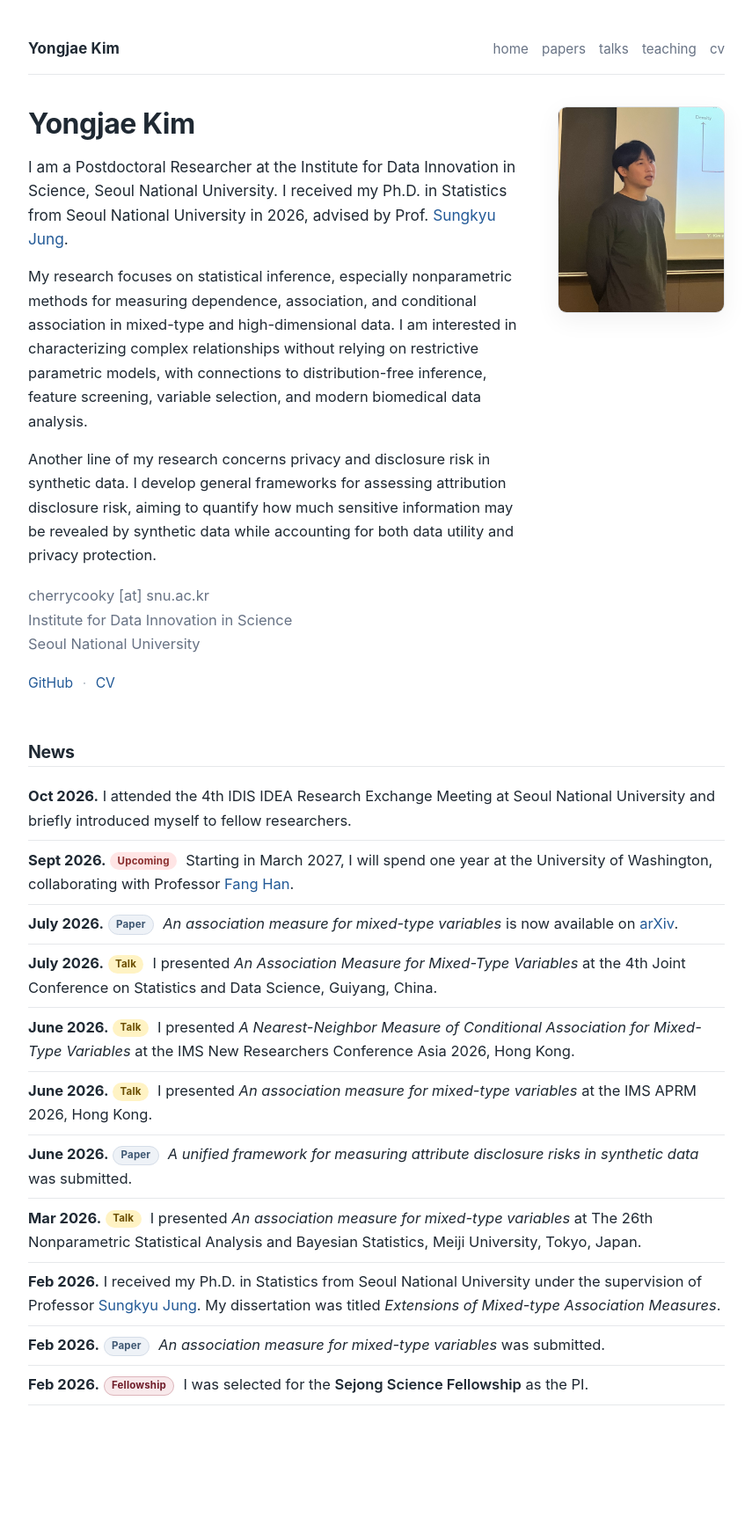
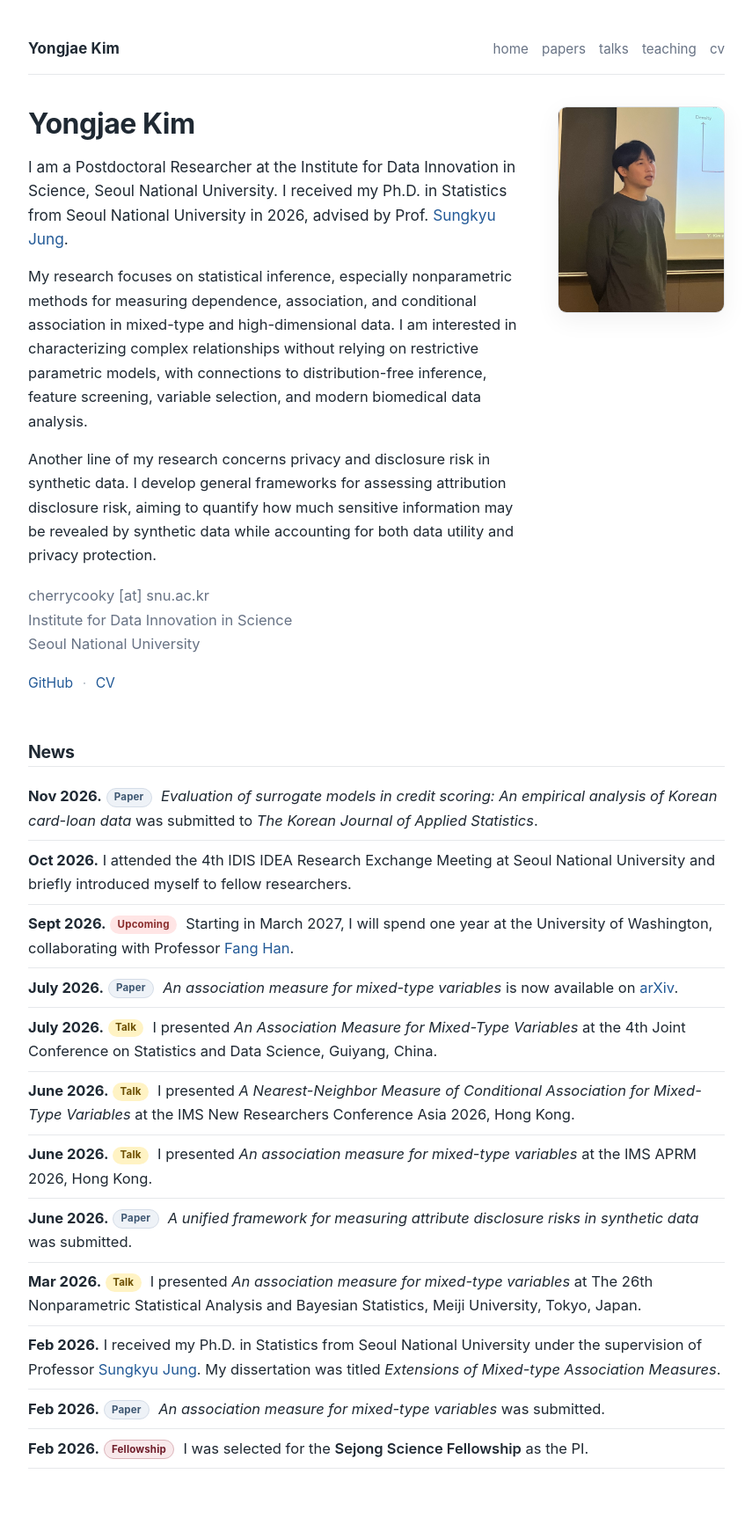
Before and after one commit to cherrrycooky/cherrrycooky.github.io, a Jekyll site: the page built from index.markdown, in a window 1280 px wide. Shown: the whole page at 88% size, without its empty margins (212-1067 px from the left). Built offline with Jekyll 4.4.1, drawn with Linux system fonts in a browser that asks for light colours; before the commit the page ends 1670 px from its top, so only the background shows below that.

Commit message:
Announce credit scoring manuscript submission

```diff
--- a/index.markdown
+++ b/index.markdown
@@ -39,6 +39,7 @@ title: Home
 <section class="news-section">
   <h2>News</h2>
   <ul class="news-list">
+    <li><span class="news-date">Nov 2026.</span> <span class="tag tag-paper">Paper</span> <em>Evaluation of surrogate models in credit scoring: An empirical analysis of Korean card-loan data</em> was submitted to <em>The Korean Journal of Applied Statistics</em>.</li>
     <li><span class="news-date">Oct 2026.</span> I attended the 4th IDIS IDEA Research Exchange Meeting at Seoul National University and briefly introduced myself to fellow researchers.</li>
     <li><span class="news-date">Sept 2026.</span> <span class="tag tag-upcoming">Upcoming</span> Starting in March 2027, I will spend one year at the University of Washington, collaborating with Professor <a href="https://sites.stat.washington.edu/people/fanghan/">Fang Han</a>.</li>
     <li><span class="news-date">July 2026.</span> <span class="tag tag-paper">Paper</span> <em>An association measure for mixed-type variables</em> is now available on <a href="https://arxiv.org/abs/2607.26508">arXiv</a>.</li>
```
